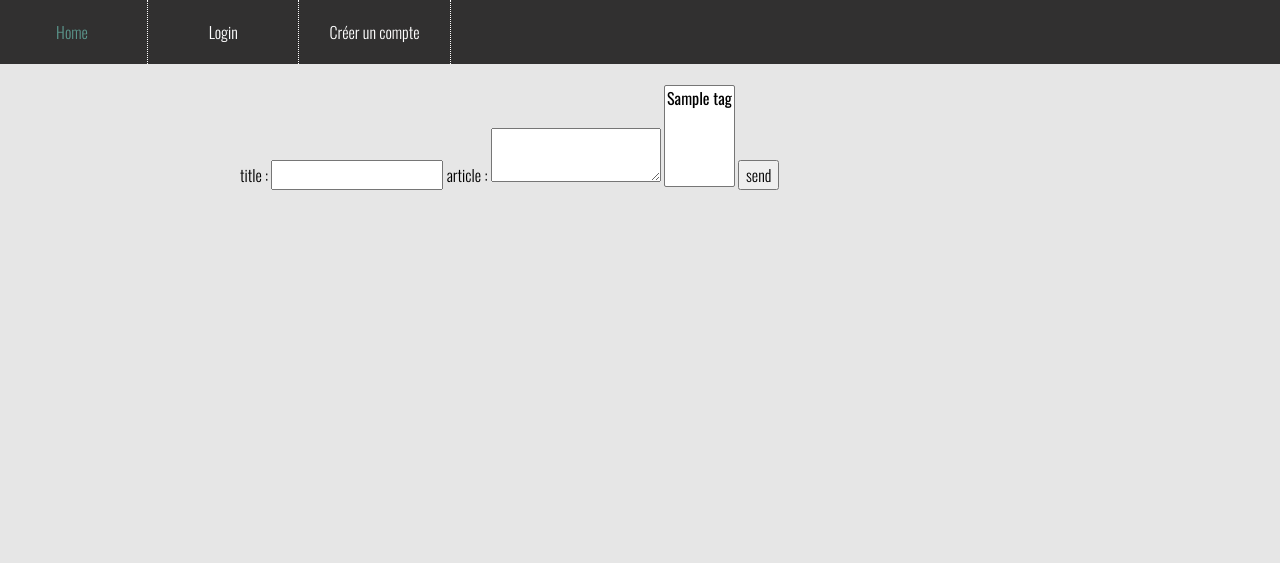
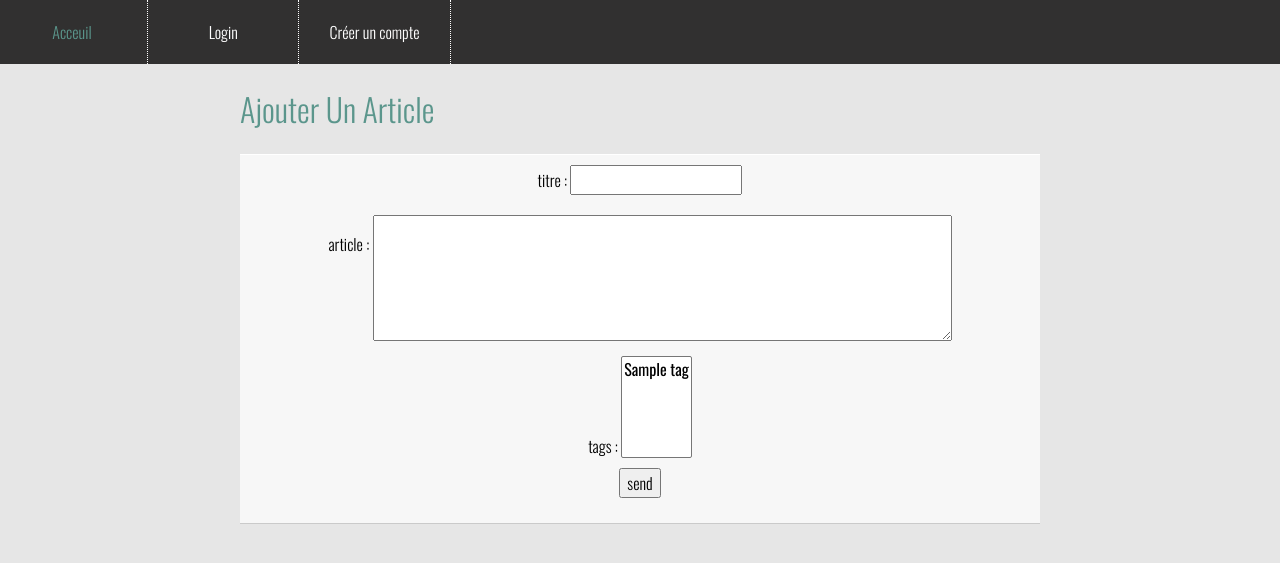
Before and after one commit to ManuLEM/silex-wsf, a PHP site: template views/admin.twig in a window 1280 px wide. Shown: the top 563 px of the page. Run offline with PHP 8.4, Linux system fonts and the light colour scheme; the template is opened without the code that fills it: most values are stand-ins (such as "Sample title", 1, 10 or a date in 2020); some libraries are stand-ins or nearby versions.

Commit message:
css adjustments and comments removal

```diff
--- a/public/css/style.css
+++ b/public/css/style.css
@@ -35,7 +35,7 @@ nav a:hover{
 	max-width: 800px;
 	margin: auto;
 }
-h1{
+h1, h3{
 	font-weight: lighter;
 	color: #5b968c;
 }
@@ -53,11 +53,14 @@ a.tag:hover{
 	color: #464646;
 	border-bottom: 1px dotted #464646;
 }
-article{
+article, .commentList, .createArticle, .createTag{
 	border-bottom: 1px solid #cacaca;
 	border-top: 1px solid white;
 	background-color: rgba(255,255,255,0.7);
 	padding: 0 25px 15px 25px;
+}
+.createTag{
+	padding-top: 15px;
 }
 article a.article{
 	text-decoration: none;
@@ -66,3 +69,28 @@ article a.article{
 article a.article:hover{
 	text-decoration: underline;
 }
+#commentList{
+	padding: 0;
+}
+#commentList li{
+	list-style-type: none;
+	min-height: 75px;
+	border-bottom: 1px solid #cacaca;
+	padding: 0 10px;
+}
+#commentList .name{
+	display: block;
+	margin-left: -10px;
+	color: #ff5a39;
+}
+.createArticle, .createTag{
+	text-align: center;
+}
+.createArticle input, .createArticle textarea{
+	margin: 10px 0;
+}
+.middle{
+	display: inline-block;
+	position: relative;
+	top: -100px;
+}
--- a/views/admin.twig
+++ b/views/admin.twig
@@ -2,16 +2,20 @@
 {% block title %}Add Artcile{% endblock %}
 
 {% block content %}
+	<h1>Ajouter Un Article</h1>
+	<section class="createArticle">
 		<form action="" method="post">
-		<label for="title">title : </label>
-		<input type="text" name="title" />
-		<label for="article">article : </label>
-		<textarea name="article"></textarea>
-		<select name="tags[]" multiple>
+			<label for="title">titre : </label>
+			<input type="text" name="title" id="title" /><br>
+			<label for="article" class="middle">article : </label>
+			<textarea cols="75" rows="5" name="article" id="article" ></textarea><br>
+			<label for="tags">tags : </label>
+			<select name="tags[]" id="tags" multiple>
 				{% for tag in tags %}
 					<option value="{{ tag.id }}">{{ tag.name }}</option>
 				{% endfor %}
-		</select>
+			</select><br>
 			<input type="submit" value="send">
 		</form>
+	</section>
 {% endblock %}
--- a/views/home.twig
+++ b/views/home.twig
@@ -2,7 +2,7 @@
 {% block title %}Home{% endblock %}
 
 {% block content %}
-	<h1>Article list :</h1>
+	<h1>Articles Récents :</h1>
 	<section>
 		{% for articleKey, article in articles %}
 			<article>
--- a/views/layout.twig
+++ b/views/layout.twig
@@ -15,13 +15,14 @@
 	<header>
 		<nav>
 			<ul>
-				<li><a href="{{ app.url_generator.generate('home') }}">Home</a></li>
+				<li><a href="{{ app.url_generator.generate('home') }}">Acceuil</a></li>
 				{% if user is empty %}
 					<li><a href="{{ app.url_generator.generate('login') }}">Login</a></li>
 					<li><a href="{{ app.url_generator.generate('register') }}">Créer un compte</a></li>
 				{% elseif type == 'admin' %}
 					<li><a href="{{ app.url_generator.generate('getAdmin') }}">Admin</a></li>
-					<li><a href="{{ app.url_generator.generate('getTags') }}">Add tag</a></li>
+					<li><a href="{{ app.url_generator.generate('getTags') }}">Ajouter tag</a></li>
+					<li><a href="{{ app.url_generator.generate('getCommentList') }}">Commentaires</a></li>
 					<li><a href="{{ app.url_generator.generate('logout') }}">Logout</a></li>
 				{% else %}
 					<li><a href="{{ app.url_generator.generate('logout') }}">Logout</a></li>
--- a/views/tagSearch.twig
+++ b/views/tagSearch.twig
@@ -3,7 +3,7 @@
 
 {% block content %}
 	{% if tagSearch[0] is defined %}
-		<h1>results for tag "{{ tagSearch[0]['name'] }}"</h1>
+		<h1>Résultats pour le tag "{{ tagSearch[0]['name'] }}"</h1>
 		<section id='tag-search'>
 			{% for article in tagSearch %}
 				<article>
```
Also changed, not shown: models/Comment.php (+57 -5 lines), pages/HomeController.php (+27 -0 lines), public/index.php (+12 -0 lines), views/addTags.twig (+7 -5 lines), views/article.twig (+8 -5 lines), views/commentList.twig (added, +20 -0 lines). Lines whose indentation alone changed are shown as unchanged.
